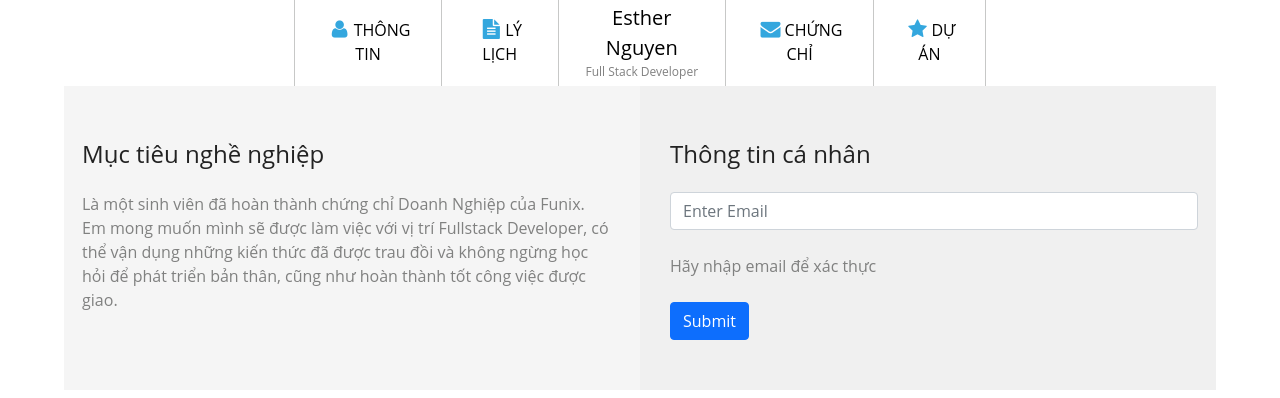
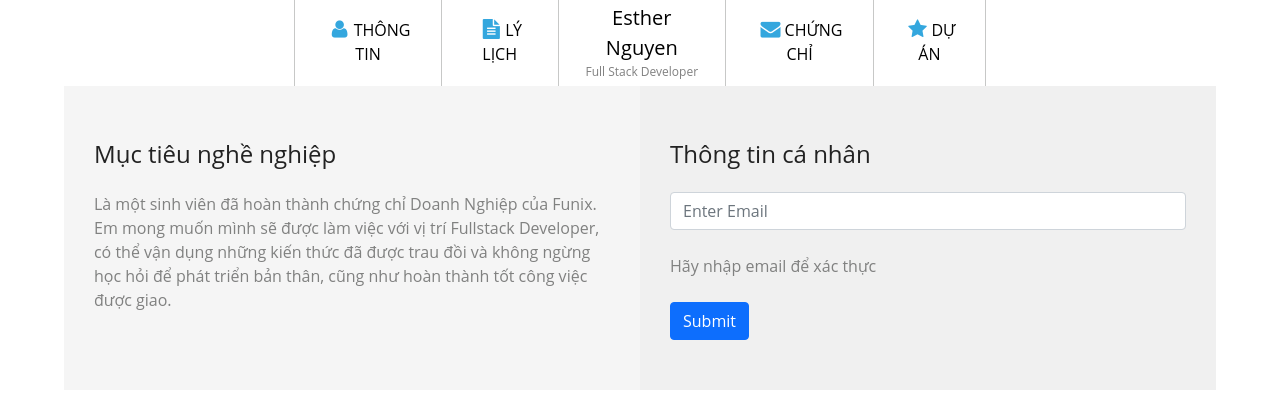
Before and after one commit to voniemanh/webassignment3, a plain HTML site: page index.html in a window 1280 px wide. Shown: the part 402-800 px from the top of the page. Drawn offline with nearby package versions, Linux system fonts and the light colour scheme.

Commit message:
justify item

```diff
--- a/css/laptop.css
+++ b/css/laptop.css
@@ -18,15 +18,9 @@ h4 {
   margin-bottom: 10px;
   color: #4e4e4e;
 }
-.container {
-  overflow: hidden;
+.row {
+  margin: 0;
 }
-
-#info,
-#certification {
-  max-width: 100%;
-}
-
 /* Make border for navbar */
 .navbar {
   display: table;
@@ -305,3 +299,9 @@ footer {
 .btn-outline-warning {
   width: 200px;
 }
+
+.container,
+.container-md,
+.container-sm {
+  max-width: 100%;
+}
```
